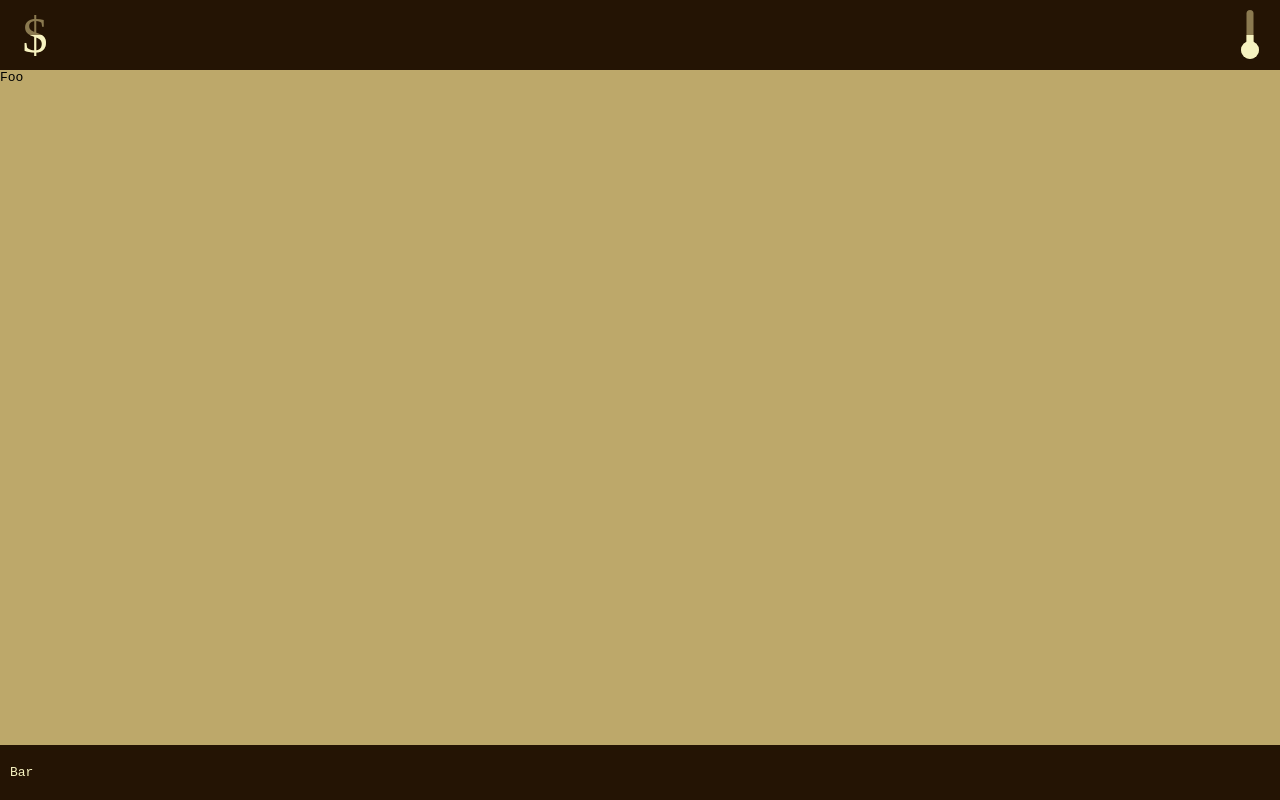
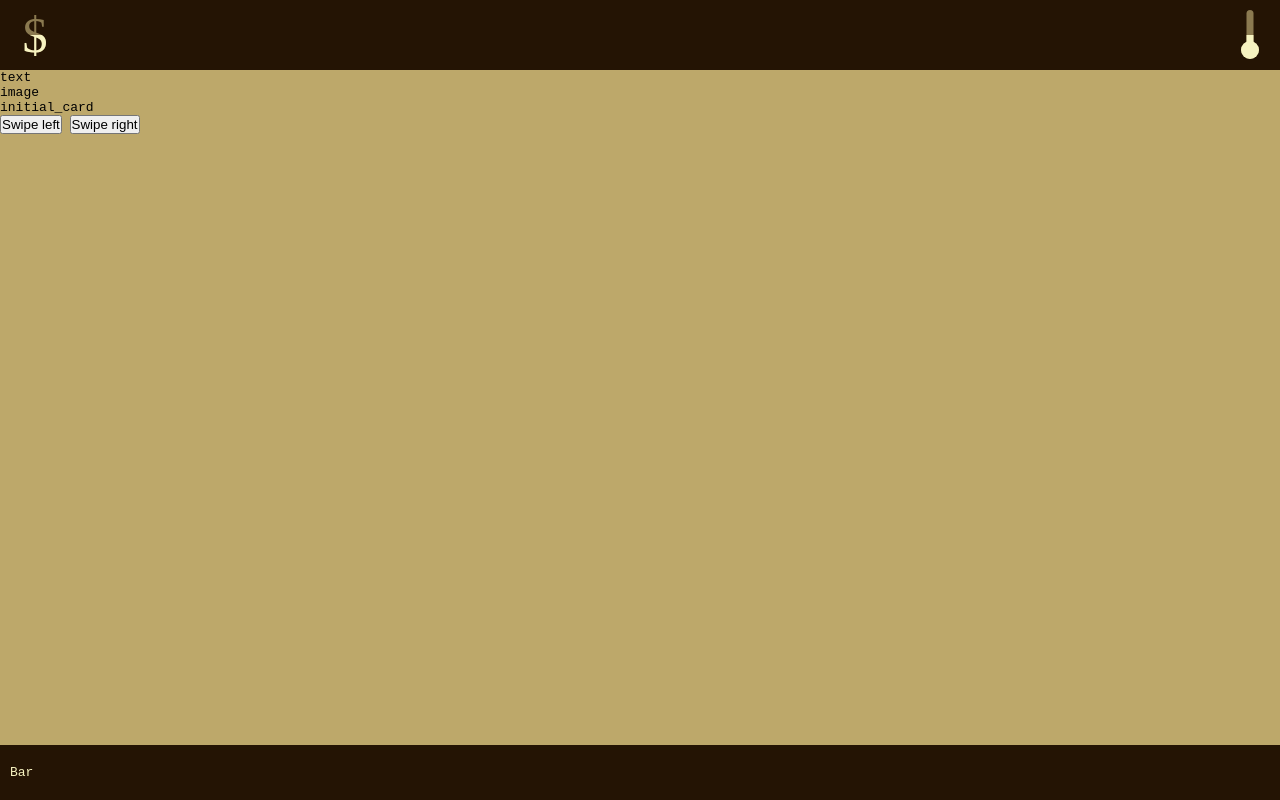
Before and after one commit to Poke-the-Game/P-O-C-E, a Svelte app: page / in a window 1280 px wide. Built offline with nearby package versions, Linux system fonts and the light colour scheme.

Commit message:
Add (very) basic game logic

```diff
--- a/src/App.svelte
+++ b/src/App.svelte
@@ -1,17 +1,13 @@
 <script>
   import StatusBar from "./lib/StatusBar.svelte";
+  import MainView from "./lib/MainView.svelte";
 </script>
 
 <StatusBar />
-<main>Foo</main>
+<MainView />
 <footer>Bar</footer>
 
 <style>
-  main {
-    height: auto;
-    background-color: #bda86a;
-    flex-grow: 1;
-  }
   footer {
     background-color: #241404;
     color: #f7f3c1;
--- /dev/null
+++ b/src/lib/MainView.svelte
@@ -0,0 +1,56 @@
+<script>
+  import cardDefinitions from "./card_definitions.json";
+
+  // game setup
+  export let currentCard = "initial_card";
+
+  // helper functions
+  function chooseRandomCard() {
+    var keys = Object.keys(cardDefinitions);
+
+    let cardProposal = keys[Math.floor(keys.length * Math.random())];
+    while (cardProposal === currentCard) {
+      cardProposal = keys[Math.floor(keys.length * Math.random())];
+    }
+
+    return cardProposal;
+  }
+
+  function swipe(event, swipeDirection) {
+    console.log(`Swipe ${swipeDirection}`);
+
+    // process current card effects
+    let effects =
+      cardDefinitions[currentCard]["effects"][`${swipeDirection}_swipe`];
+    console.log(effects);
+
+    // choose next card
+    currentCard = chooseRandomCard();
+  }
+</script>
+
+<main>
+  <div class="text-view">
+    {cardDefinitions[currentCard].text}
+  </div>
+  <div class="card-view">
+    {cardDefinitions[currentCard].image_id}
+  </div>
+  <div class="name-view">
+    {cardDefinitions[currentCard].name}
+  </div>
+  <button type="button" on:click={(event) => swipe(event, "left")}
+    >Swipe left</button
+  >
+  <button type="button" on:click={(event) => swipe(event, "right")}
+    >Swipe right</button
+  >
+</main>
+
+<style>
+  main {
+    height: auto;
+    background-color: #bda86a;
+    flex-grow: 1;
+  }
+</style>
--- /dev/null
+++ b/src/lib/card_definitions.json
@@ -0,0 +1,62 @@
+{
+    "initial_card": {
+        "name": "initial_card",
+        "text": "text",
+        "image_id": "image",
+        "left_swipe_text": "left",
+        "right_swipe_text": "right",
+        "effects": {
+            "left_swipe": {
+                "prosperity": 10
+            },
+            "right_swipe": {
+                "prosperity": -10
+            }
+        }
+    },
+    "special_event": {
+        "name": "special_event",
+        "text": "text",
+        "image_id": "image",
+        "left_swipe_text": "left",
+        "right_swipe_text": "right",
+        "effects": {
+            "left_swipe": {
+                "prosperity": 30
+            },
+            "right_swipe": {
+                "prosperity": -30
+            }
+        }
+    },
+    "amazing_event": {
+        "name": "amazing_event",
+        "text": "text",
+        "image_id": "image",
+        "left_swipe_text": "left",
+        "right_swipe_text": "right",
+        "effects": {
+            "left_swipe": {
+                "climate": 10
+            },
+            "right_swipe": {
+                "climate": -10
+            }
+        }
+    },
+    "sad_event": {
+        "name": "sad_event",
+        "text": "text",
+        "image_id": "image",
+        "left_swipe_text": "left",
+        "right_swipe_text": "right",
+        "effects": {
+            "left_swipe": {
+                "climate": 30
+            },
+            "right_swipe": {
+                "climate": -30
+            }
+        }
+    }
+}
```
